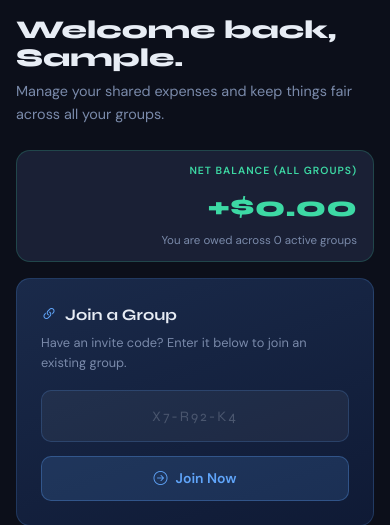
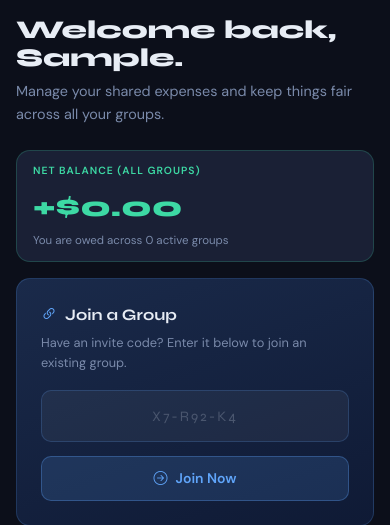
Before and after one commit to YashwardhanLaharia/CITS-3403-Project, a Flask app: page / in a window 390 px wide. Shown: the part 61-586 px from the top of the page. Run offline with Flask 3, Linux system fonts and the light colour scheme; the visitor is signed in with stand-in values (Sample User, id 1).

Commit message:
fix(ui): stack welcome row vertically on mobile

```diff
--- a/static/styles.css
+++ b/static/styles.css
@@ -1736,10 +1736,16 @@
     padding: 12px 16px;
   }
 
+  /* Homepage/Dashboard — stack welcome row on mobile */
+  .welcome-row {
+    flex-direction: column;
+  }
+
   /* Spacing — reduce net balance card padding on mobile */
   .net-balance-card {
     padding: 12px 16px;
     width: 100%;
+    text-align: left;
   }
 
   /* Spacing — reduce spending card padding on mobile */
```
